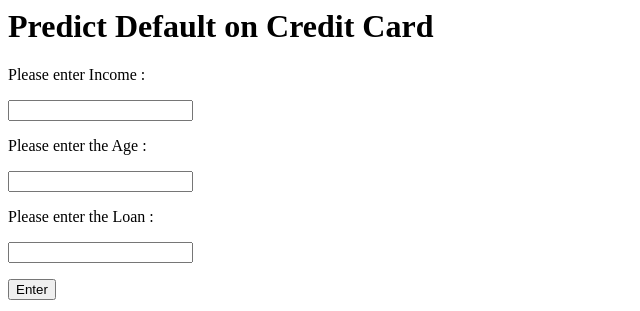
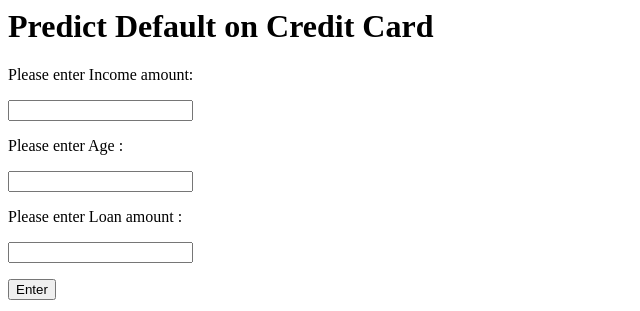
Before and after one commit to kit-00/default-2302, a Flask app: page / in a window 1280 px wide. Shown: the top 311 px of the page, without its empty margins (0-640 px from the left). Run offline with Flask 2, Linux system fonts and the light colour scheme.

Commit message:
Update index.html

```diff
--- a/templates/index.html
+++ b/templates/index.html
@@ -2,11 +2,11 @@
     <body>
         <h1>Predict Default on Credit Card</h1>
         <form action="/" method="POST">
-            <p>Please enter Income : </p>
+            <p>Please enter Income amount: </p>
             <p><input type="number" step="0.01" name="Income"></p>
-            <p>Please enter the Age : </p>
+            <p>Please enter Age : </p>
             <p><input type="number" step="0.01" name="Age"></p>
-            <p>Please enter the Loan : </p>
+            <p>Please enter Loan amount : </p>
             <p><input type="number" step="0.01" name="Loan"></p>
             <p><input type="submit" value="Enter"></p>
         </form>
```
